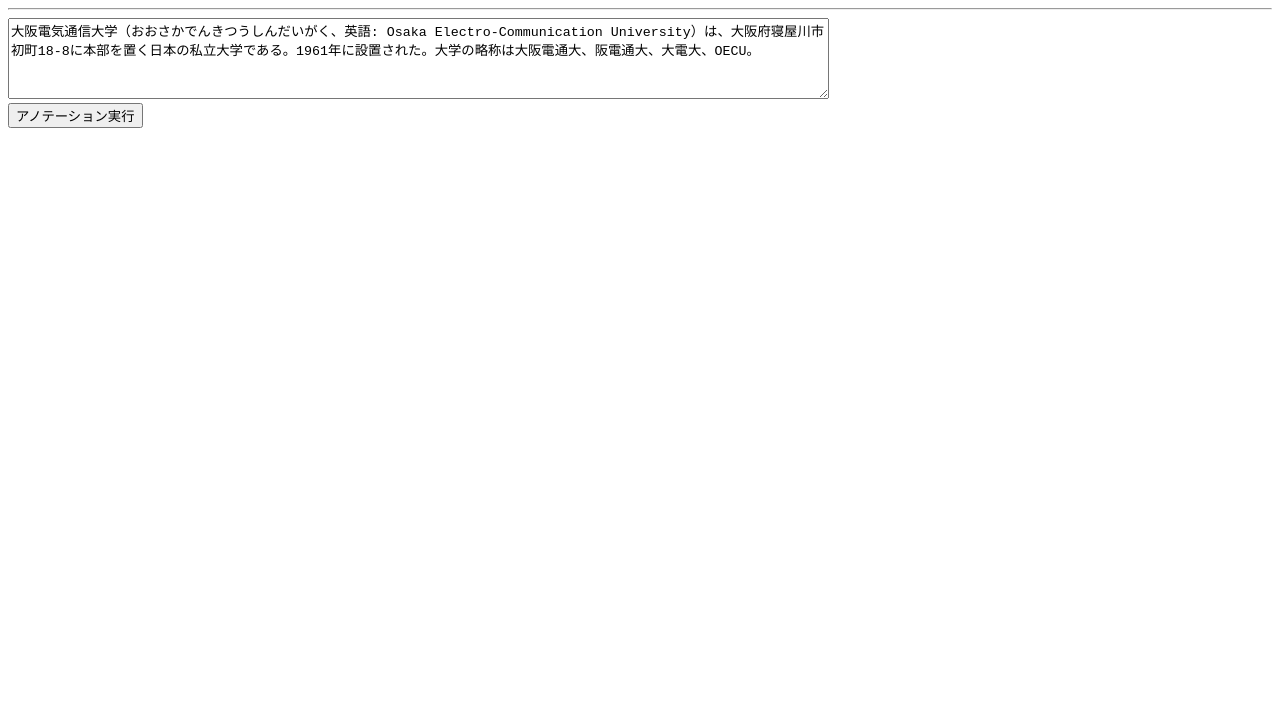
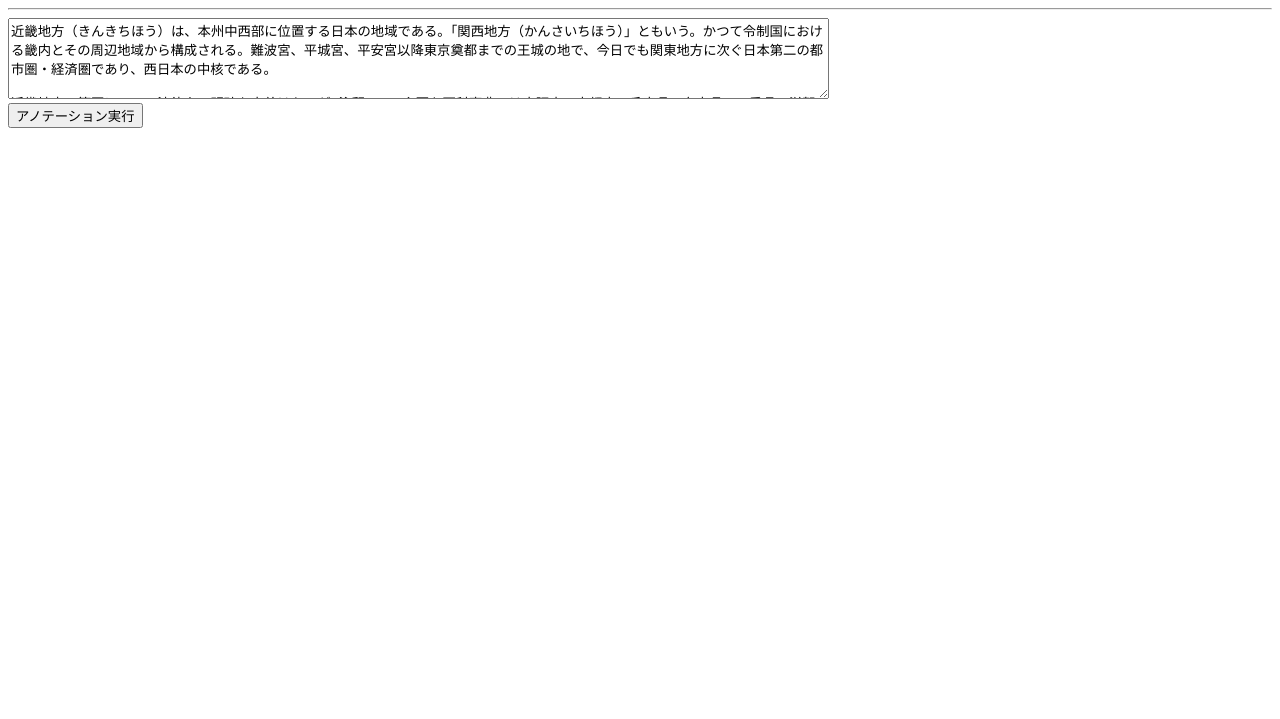
Before and after one commit to koujikozaki/KG-Proccesing-Experiment, a plain HTML site: page docs/Ex1-2.html in a window 1280 px wide. Shown: the part 81-800 px from the top of the page. Drawn offline with Linux system fonts and the light colour scheme.

Commit message:
Update Ex1-2.html

```diff
--- a/docs/Ex1-2.html
+++ b/docs/Ex1-2.html
@@ -38,8 +38,11 @@ window.addEventListener('load', () => {
 <h1>アノテーションSample:Ex.1-2</h1>
 <hr>
 <textarea id="input_text" cols="100" rows="5">
-大阪電気通信大学（おおさかでんきつうしんだいがく、英語: Osaka Electro-Communication University）は、大阪府寝屋川市初町18-8に本部を置く日本の私立大学である。1961年に設置された。大学の略称は大阪電通大、阪電通大、大電大、OECU。
-</textarea>
+近畿地方（きんきちほう）は、本州中西部に位置する日本の地域である。「関西地方（かんさいちほう）」ともいう。かつて令制国における畿内とその周辺地域から構成される。難波宮、平城宮、平安宮以降東京奠都までの王城の地で、今日でも関東地方に次ぐ日本第二の都市圏・経済圏であり、西日本の中核である。
+
+近畿地方の範囲について法律上の明確な定義はないが[注釈 1]、主要な百科事典では大阪府・京都府・兵庫県・奈良県・三重県・滋賀県・和歌山県の2府5県（7府県）を指すことが多く[2]、当項でも特記がある場合を除いてこの範囲で説明する。尚、三重県については東海地方にも含まれる。
+
+（「https://ja.wikipedia.org/wiki/近畿地方」より引用）</textarea>
 <br>
 <button id="anotate">アノテーション実行</button>
 <div id="result_div"></div>
```
